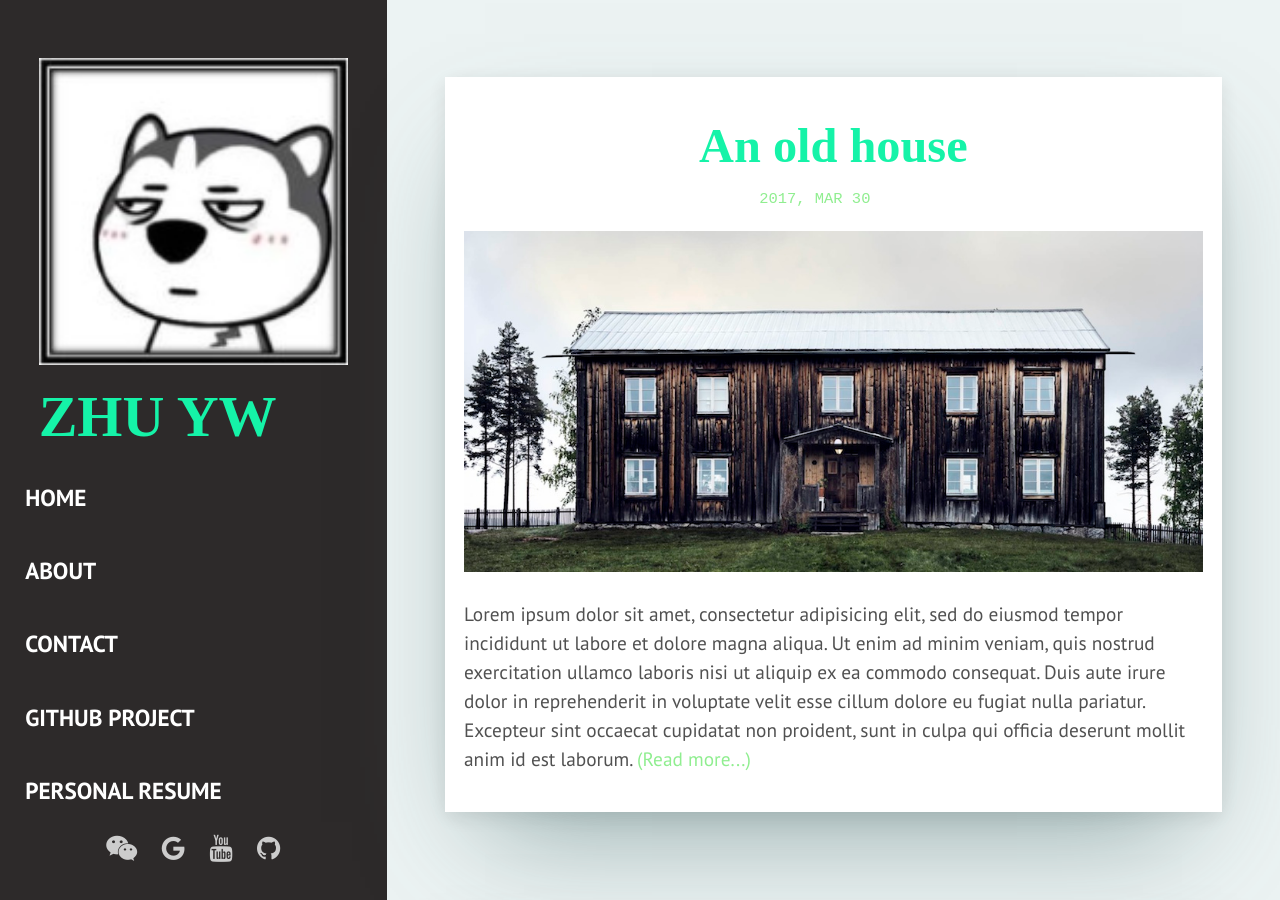
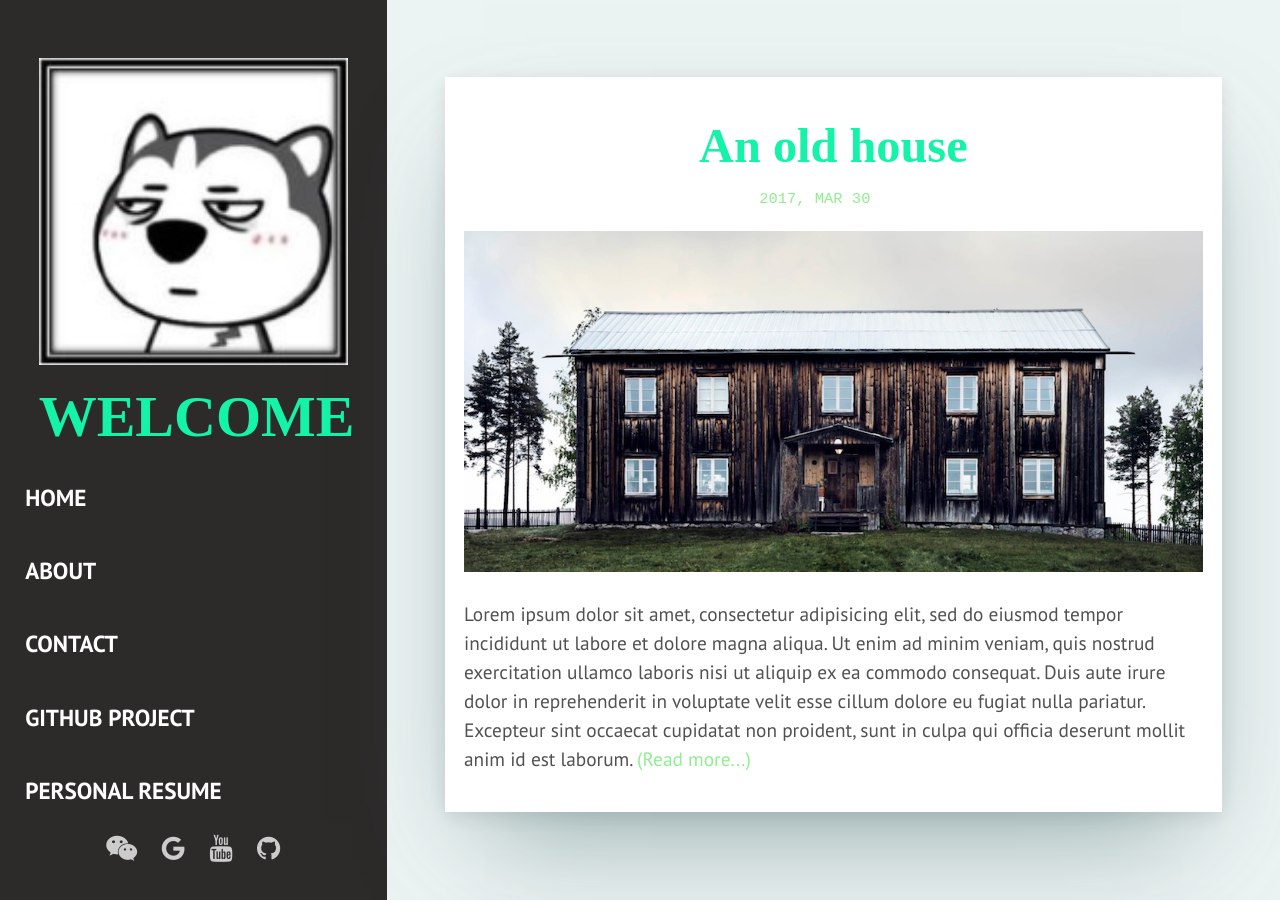
Before and after one commit to zywok/zywok.github.io, a Jekyll site: the page built from index.html, in a window 1280 px wide and 900 px high. Built offline with Jekyll 4.4.1, drawn with Linux system fonts in a browser that asks for light colours; some web fonts are replaced; the list of posts is cut into pages by our own code.

Commit message:
Update _config.yml

```diff
--- a/_config.yml
+++ b/_config.yml
@@ -1,5 +1,5 @@
 # Profile information
-name: ZHU   YW
+name: welcome
 title: Zhu Yuewen's HomePage
 description: > # this means to ignore newlines until "baseurl:"
   Write an awesome description for your new site here. You can edit this
```
